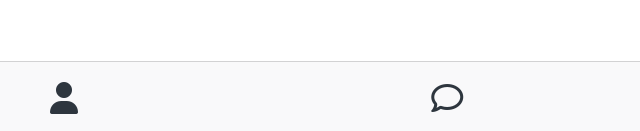
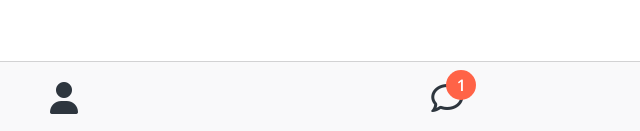
Before and after one commit to Jamesooni/kokoa-clone-2022, a plain HTML site: page friends.html in a window 1280 px wide. Shown: the part 666-797 px from the top of the page, 0-640 px from the left. Drawn offline with nearby package versions, Linux system fonts and the light colour scheme.

Commit message:
update nav-bar.css

```diff
--- a/css/components/nav-bar.css
+++ b/css/components/nav-bar.css
@@ -12,5 +12,21 @@
     justify-content: space-between;
 }
 .nav__link {
-    color:#2e363e;
+    position: relative;
+    color: #2e363e;
 }
+
+.nav__notification {
+    background-color: tomato;
+    width: 30px;
+    height: 30px;
+    border-radius: 15px;
+    display: flex;
+    justify-content: center;
+    align-items: center;
+    color: white;
+    font-weight: 600;
+    position: absolute;
+    left: 15px;
+    bottom: 15px;
+  }
--- a/friends.html
+++ b/friends.html
@@ -31,6 +31,7 @@
                 </li>
                 <li class="nav__btn">
                     <a class="nav__link" href="#">
+                        <span class="nav__notification">1</span>
                         <i class="far fa-comment fa-2x"></i>
                     </a>
                 </li>
```
